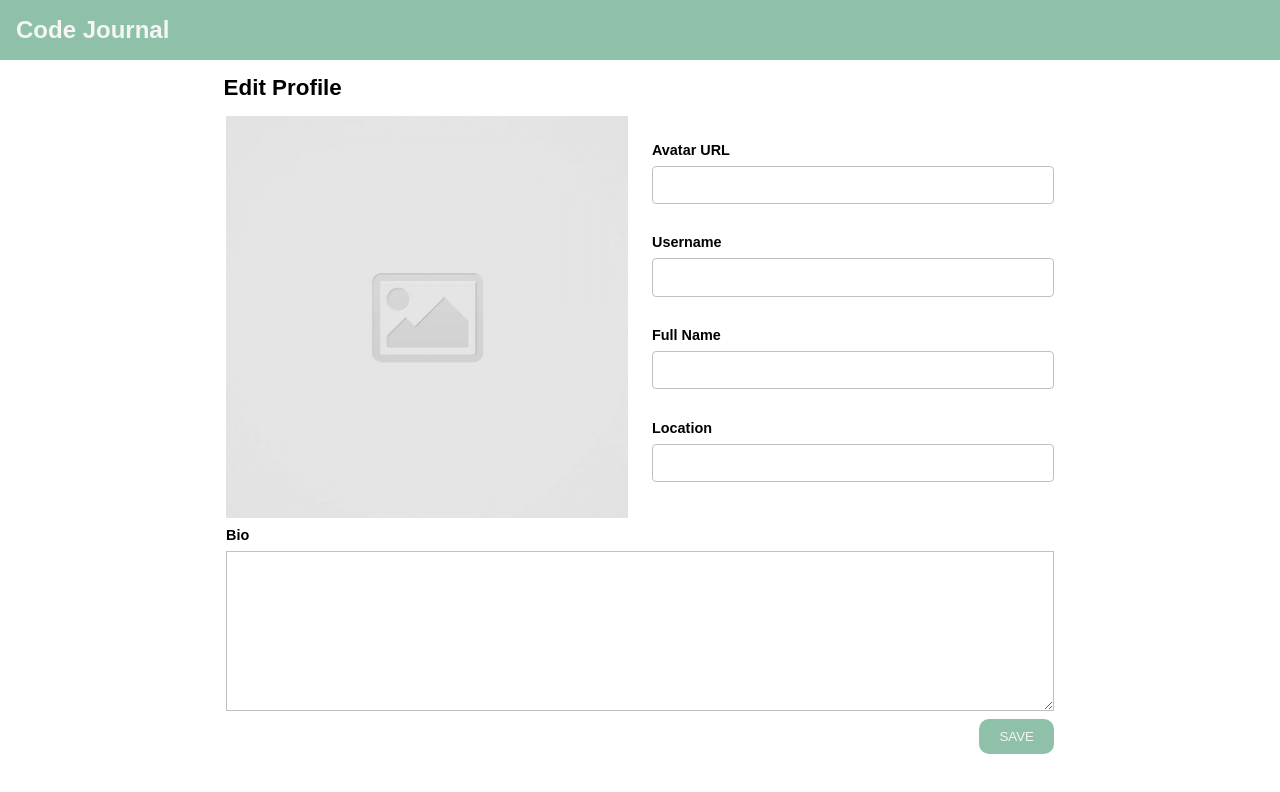
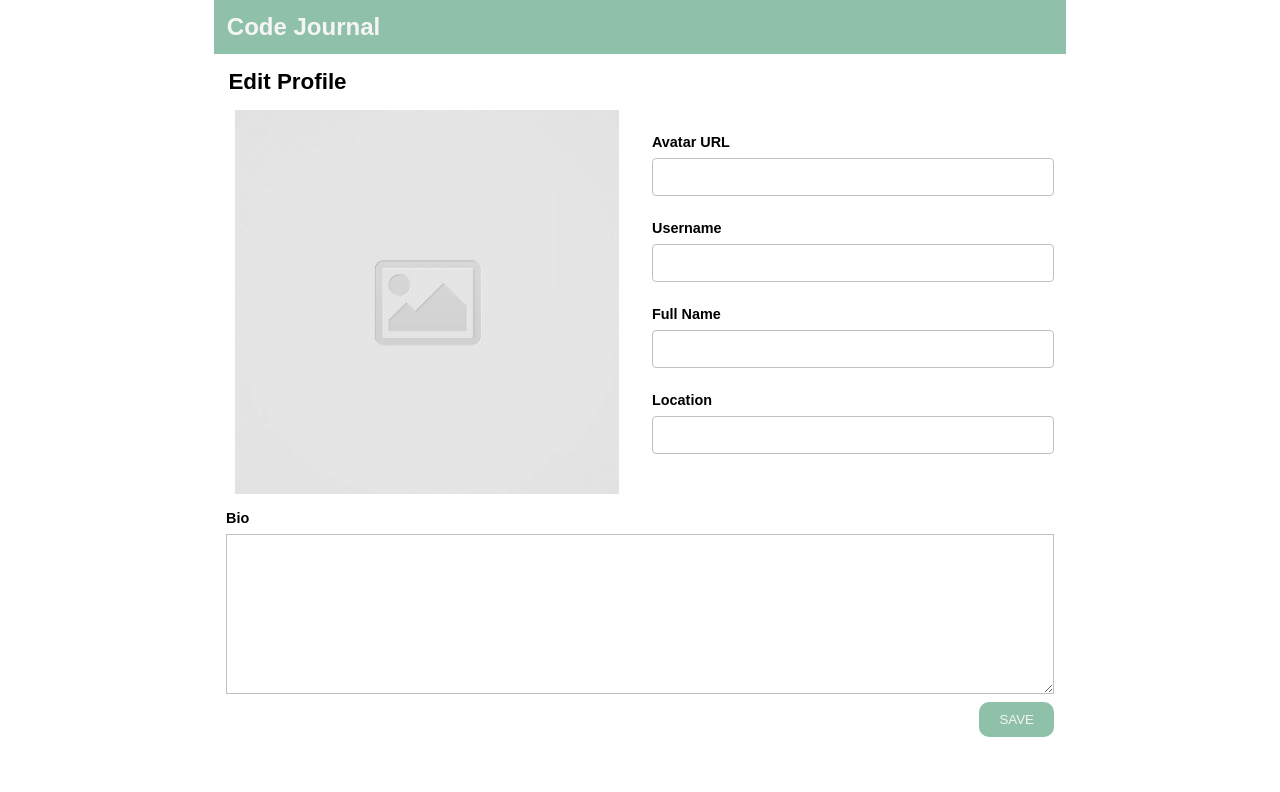
Before and after one commit to DeanVo/code-journal, a website: page index.html in a window 1280 px wide. Drawn offline with Linux system fonts and the light colour scheme; a web font is replaced by a local one.

Commit message:
had to go back and retweek code. added form element and used submit event instead of click. forms and image are reset, and user data is stored between reloads. #1

```diff
--- a/css/styles.css
+++ b/css/styles.css
@@ -1,9 +1,3 @@
-/*
-header font: 'Chivo', sans-serif;
-body font: 'Overpass', sans-serif;
-accent color: #8fc0a9; - Cambridge Blue
- */
-
 input:not(#save-button) {
   width: 100%;
   border-radius: 4px;
@@ -22,11 +16,50 @@ textarea {
 label {
   display: block;
   padding-bottom: 0.5rem;
-  padding-top: 0.3rem;
+  padding-top: 0.8rem;
 }
 
 input[type="text"] {
   font-family: 'Overpass', sans-serif;
+}
+
+.button-container {
+  padding-top: 0.3rem;
+  text-align: right;
+}
+
+.top-header {
+  font-family: 'Chivo', sans-serif;
+  color: whitesmoke;
+  background-color: #8fc0a9;
+  font-size: 1.5rem;
+  margin: 0;
+  padding: 0.8rem;
+}
+
+.edit-profile-header {
+  font-family: 'Chivo', sans-serif;
+  font-size: 1.4rem;
+  padding-left: 0.9rem;
+}
+
+.avatar-placeholder {
+  width: 100%;
+  height: 24rem;
+  object-fit: contain;
+}
+
+.forms {
+  font-weight: bold;
+  font-family: 'Chivo', sans-serif;
+  font-size: 0.9rem;
+}
+
+.forms-container {
+  display: flex;
+  flex-direction: column;
+  justify-content: space-evenly;
+  padding-bottom: 2rem;
 }
 
 #save-button {
@@ -41,46 +74,3 @@ input[type="text"] {
 #save-button:hover {
   background-color: #b4d6e4;
 }
-
-.button-container {
-  padding-top: 0.3rem;
-  text-align: right;
-}
-
-.top-header {
-  font-family: 'Chivo', sans-serif;
-  color: whitesmoke;
-  background-color: #8fc0a9;
-  font-size: 1.5rem;
-  margin: 0 auto;
-  padding: 1rem;
-}
-
-.edit-profile-header {
-  font-family: 'Chivo', sans-serif;
-  font-size: 1.4rem;
-  padding-left: 0.6rem;
-}
-
-.image-container {
-  text-align: center;
-}
-
-.avatar-placeholder {
-  width: 100%;
-}
-
-.forms {
-  font-weight: bold;
-  font-family: 'Chivo', sans-serif;
-  font-size: 0.9rem;
-}
-
-.forms-container {
-  display: flex;
-  flex-direction: column;
-  justify-content: space-evenly;
-  position: relative;
-  bottom: 0.9rem;
-  padding-top: 0.6rem;
-}
--- a/index.html
+++ b/index.html
@@ -12,24 +12,24 @@
   <link rel="stylesheet" href="css/reset.css">
   <link rel="stylesheet" href="css/layout.css">
   <link rel="stylesheet" href="css/styles.css">
-  <!-- heading: Chivo, body: Overpass -->
   <link href="https://fonts.googleapis.com/css2?family=Chivo&family=Overpass:wght@300&display=swap" rel="stylesheet">
 </head>
 <body>
   <header>
-    <h1 class="top-header">Code Journal</h1>
   </header>
   <main>
     <div data-view="edit-profile"></div>
     <div class="container">
+      <h1 class="top-header">Code Journal</h1>
       <h1 class="edit-profile-header">Edit Profile</h1>
-
+      <form>
       <div class="row">
         <div class="column-half">
           <div class="image-container">
             <img class="avatar-placeholder" src="images/placeholder-image-square.jpg" alt="placeholder">
           </div>
         </div>
+
         <div class="column-half forms-container">
           <div class="forms"><label for="avatar-url">Avatar URL</label>
           <input type="text" name="avatarUrl" id="avatar-url" required></div>
@@ -47,14 +47,15 @@
 
         <div class="column-full">
           <div class="forms"><label for="bio">Bio</label>
-          <textarea id="bio" name="bio" required></textarea></div>
+          <textarea id="bio" name="bio" required></textarea>
+          </div>
 
           <div class="button-container">
-            <button id="save-button" type="submit">SAVE</button>
+            <input id="save-button" type="submit" value="SAVE">
           </div>
         </div>
       </div>
-
+    </form>
     </div>
 
 
--- a/js/main.js
+++ b/js/main.js
@@ -1,21 +1,31 @@
 var elAvatarInput = document.querySelector('#avatar-url');
-var elSave = document.querySelector('#save-button');
 var elInputs = document.querySelectorAll('input');
 var elBio = document.querySelector('textarea');
+var elForm = document.querySelector('form');
+var elImage = document.querySelector('.avatar-placeholder');
 
 function avatarInput() {
-  var avatarImg = document.querySelector('.avatar-placeholder');
-  avatarImg.src = elAvatarInput.value;
+  elImage.src = elAvatarInput.value;
 }
 
 elAvatarInput.addEventListener('input', avatarInput);
 
 function saveButton() {
+  event.preventDefault();
+
   data.profile.avatarUrl = elInputs[0].value;
   data.profile.username = elInputs[1].value;
   data.profile.fullName = elInputs[2].value;
   data.profile.location = elInputs[3].value;
   data.profile.bio = elBio.value;
+
+  elForm.reset();
+  elImage.src = 'images/placeholder-image-square.jpg';
 }
 
-elSave.addEventListener('click', saveButton);
+elForm.addEventListener('submit', saveButton);
+
+window.addEventListener('beforeunload', function (event) {
+  var dataJSON = JSON.stringify(data);
+  localStorage.setItem('code-journal', dataJSON);
+});
```
